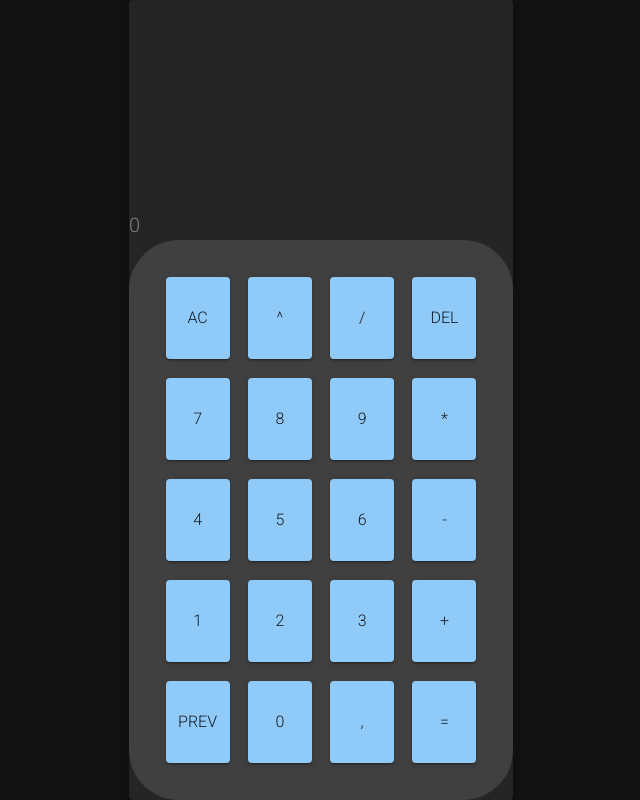
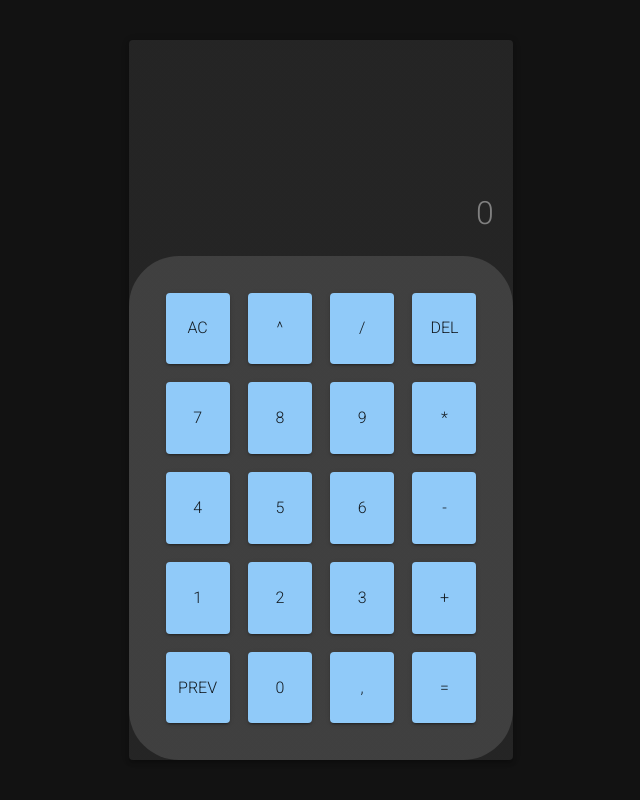
Before and after one commit to LeChatErrant/technical-test-react, a Next.js app: page / in a window 1280 px wide. Shown: the whole page, without its empty margins (319-959 px from the left). Built offline with nearby package versions, Linux system fonts and the light colour scheme.

Commit message:
feat: style added to calculator screen

```diff
--- a/src/components/Calculator/index.tsx
+++ b/src/components/Calculator/index.tsx
@@ -18,7 +18,7 @@ export default function Calculator() {
   const [previous, setPrevious] = useState('')
 
   function addInput(str: string) {
-    setInput(input + str + ' ')
+    setInput(input + str)
   }
 
   function compute() {
@@ -32,7 +32,7 @@ export default function Calculator() {
 
   function erase() {
     if (input.length > 0) {
-      setInput(input.slice(0, -2))
+      setInput(input.slice(0, -1))
     }
   }
 
--- a/src/components/Calculator/styles.tsx
+++ b/src/components/Calculator/styles.tsx
@@ -2,19 +2,27 @@ import { Paper } from '@mui/material'
 import styled from 'styled-components'
 
 export const CalculatorContainer = styled(Paper)`
-  height: 100%;
+  height: 90%;
   width: 30%;
   border-radius: 50px;
   display: flex;
   flex-direction: column;
   justify-content: flex-end;
+  align-items: flex-end;
 `
 
 export const InputScreen = styled.text`
-  font-size: 25px;
+  padding: 5%;
+  font-size: 40px;
+  letter-spacing: 0.2em;
+  overflow: hidden;
+  text-overflow: ellipsis;
+  max-width: 100%;
 `
 
 export const ResultScreen = styled.text`
-  font-size: 20px;
+  padding: 5%;
+  font-size: 32px;
   color: gray;
+  white-space: nowrap;
 `
```
